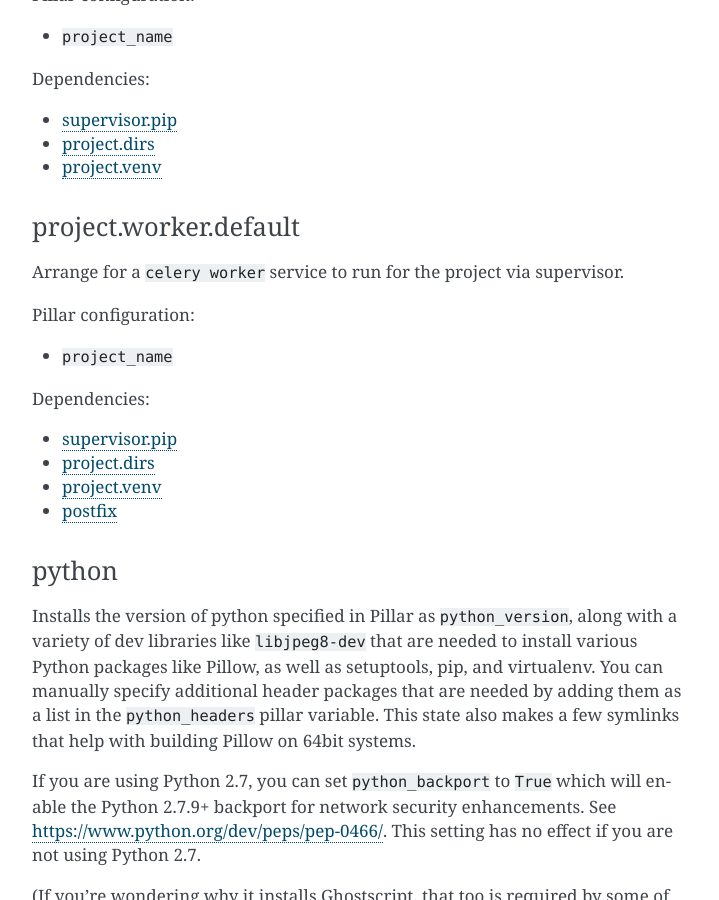
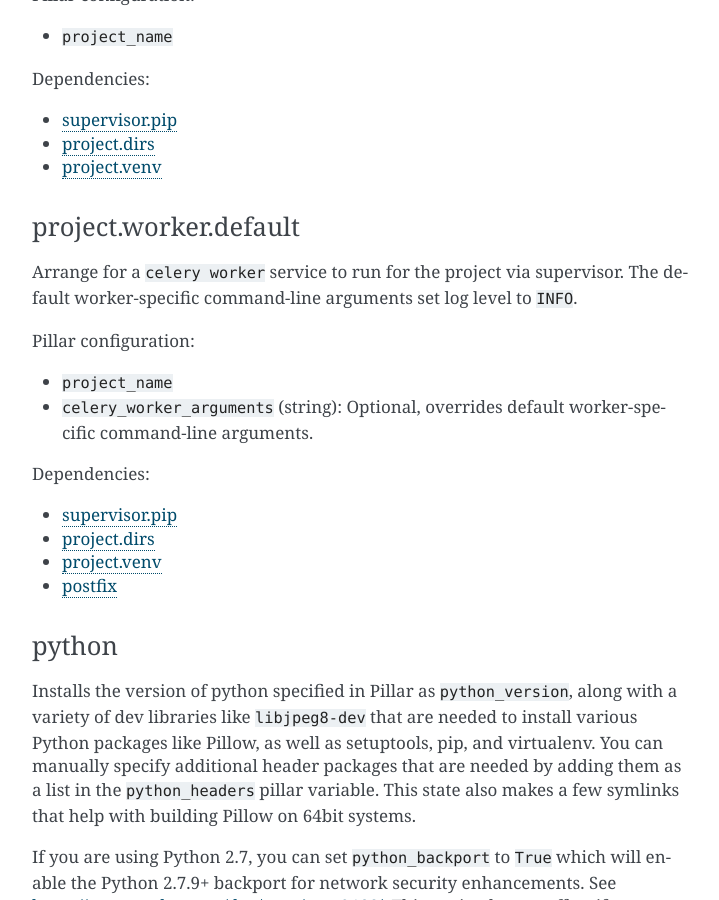
Before and after one commit to caktus/guidebook, a Sphinx documentation site: the page built from source/margarita/states.rst, in a window 1280 px wide and 900 px high, scrolled down 9889 px. Shown: the whole window, without its empty margins (388-1107 px from the left). Built offline with Sphinx 7.4.7, drawn with Linux system fonts in a browser that asks for light colours.

Commit message:
Document celery_worker_arguments, added in Margarita 1.7.5

```diff
--- a/source/margarita/states.rst
+++ b/source/margarita/states.rst
@@ -530,10 +530,13 @@ project.worker.default
 ~~~~~~~~~~~~~~~~~~~~~~
 
 Arrange for a ``celery worker`` service to run for the project via supervisor.
+The default worker-specific command-line arguments set log level to ``INFO``.
 
 Pillar configuration:
 
 * ``project_name``
+* ``celery_worker_arguments`` (string): Optional, overrides default worker-specific
+  command-line arguments.
 
 Dependencies:
 
```
